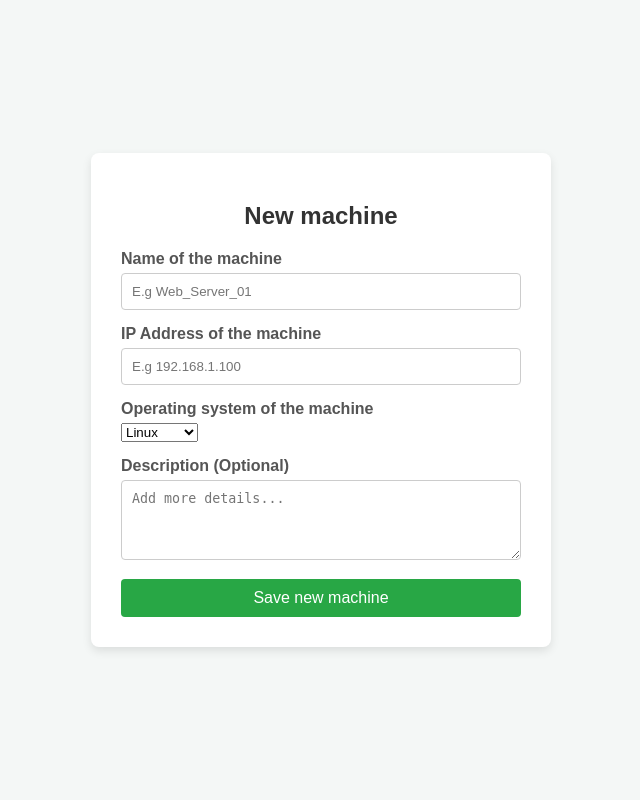
After one commit to luiiss117/maipen, a Flask app: page /machines/add in a window 1280 px wide. The commit adds this page. Shown: the whole page, without its empty margins (319-959 px from the left). Run offline with Flask 3, Linux system fonts and the light colour scheme; the visitor is signed in with stand-in values (Sample User, id 1).

Commit message:
Release v0.2.0

```diff
--- a/app.py
+++ b/app.py
@@ -1,83 +1,7 @@
-from flask import Flask, request, render_template, redirect, url_for, session, flash
-from flask_session import Session
-from argon2 import PasswordHasher
-from argon2.exceptions import VerifyMismatchError
-from os import environ
-from dotenv import load_dotenv
-import database
+from app import create_app
 
 
-
-app = Flask(__name__)
-
-load_dotenv()
-app.secret_key = environ["SECRET_KEY"] # Secret key for Session
-app.config["SESSION_PERMANENT"] = False     # Sessions expire when the browser is closed
-app.config["SESSION_TYPE"] = "filesystem"     # Store session data in files
-
-Session(app)
-
-def password_hashing(passw):
-    ph = PasswordHasher()
-    phash = ph.hash(passw)
-    is_valid = ph.verify(phash, passw)
-    needs_rehash = ph.check_needs_rehash(phash)
-    return phash
-
-# Create a function called home, that path is / and automatically redirects to /login
-@app.route('/login', methods=["GET", "POST"])
-def login():
-    ph = PasswordHasher()
-    if request.method == "POST":
-        user = request.form["username"]
-        passw = request.form["password"]
-        try:
-            if database.check_user(user) == True:
-                password_hash = database.check_passw(user)
-                ph.verify(password_hash, passw)
-                session["name"] = user
-                # Create a session for the correct user and then redirect to /dashboard (dashboard will contain the username and his machines in the page, at first, need access control regulations)
-                flash("Logged in successfully")
-                return redirect(url_for("dashboard"))
-        except VerifyMismatchError:
-                return "Invalid credentials"
-        else:
-            return "Invalid credentials"
-    return render_template("login.html")
-
-@app.route('/register', methods=['GET', 'POST'])
-def register():
-    if request.method == "POST":
-        register_username = request.form["username"]
-        register_passw = request.form["password"]
-        secured_password = password_hashing(register_passw)
-
-        # Check if the user exists in the database
-        if database.is_username_taken(register_username) == False:
-            database.add_new_user(register_username, secured_password)
-            return redirect(url_for("login"))
-        else:
-            return render_template("register.html", error=True, register_username=register_username)
-    return render_template("register.html")
-
-@app.route('/dashboard', methods=['GET', 'POST'])
-def dashboard():
-    if not session.get("name"):
-        return redirect(url_for("login"))
-
-    return render_template("dashboard.html", username=session["name"])
-
-@app.route('/logout')
-def logout():
-        session["name"] = None
-        return redirect("/")
-
-@app.route('/', methods=['GET','POST'])
-def index():
-    if request.method == "POST":
-        return redirect(url_for("login"))
-    return redirect(url_for("login"))
+app = create_app()
 
 if __name__ == '__main__':
-    database.init_db()
-    app.run(host='0.0.0.0', port=5000, debug=True)
+    app.run(debug=True)
--- /dev/null
+++ b/app/routes/machines.py
@@ -0,0 +1,68 @@
+from flask import request, render_template, redirect, url_for, session, flash, Blueprint, abort
+from jinja2 import TemplateNotFound
+import datetime
+import app.database
+import ipaddress
+import uuid
+
+
+t = datetime.datetime.now()
+current_t = str("%s-%s-%s %s:%s" % (t.day, t.month, t.year, t.hour, t.minute))
+
+machines_bp = Blueprint('machines', __name__, template_folder='../../templates')
+
+@machines_bp.route('/machines', methods=['GET', 'POST'])
+def my_machines():
+    if session.get("user_id"):
+        user_id = session.get("user_id")
+        machines_list = app.database.get_machine(user_id)
+        if not machines_list:
+            return render_template("mymachines.html", error_no_machines_created=True)
+        else:
+            for name in machines_list:
+                names = name[1]
+    else:
+        abort(401)
+    return render_template("mymachines.html", machines_list=machines_list)
+
+
+
+@machines_bp.route('/machines/add', methods=['GET', 'POST'])
+def new_machine():
+    if session.get("user_id"):
+        if request.method == "POST":
+            register_machine_name = request.form["name"]
+            register_machine_ip = request.form["ip"]
+            register_machine_os = request.form["os"]
+            register_machine_description = request.form["description"]
+            register_machine_uid = str(uuid.uuid4())
+            creation_date = current_t
+            update_date = current_t
+            user_id = session.get("user_id")
+            try:
+                ipaddress.ip_address(register_machine_ip)
+            except ValueError:
+                return render_template("add_machine.html", ip_error=True)
+            if not app.database.check_machine(user_id,register_machine_name):
+                app.database.add_new_machine(user_id,register_machine_name,register_machine_ip,register_machine_os,register_machine_description,creation_date,update_date,register_machine_uid)
+                flash("Machine created successfully")
+                success=True
+                return redirect(url_for("machines.my_machines"))
+            else:
+                return render_template("add_machine.html", already_exists=True)
+    else:
+        abort(401)
+    return render_template("add_machine.html")
+
+@machines_bp.route('/machines/<machine_uuid>', methods=['GET', 'POST'])
+def machine_info(machine_uuid):
+    if session.get("user_id"):
+        user_id = session.get("user_id")
+        m_data = app.database.get_machine_by_ids(user_id, machine_uuid)
+        machine_name = m_data[1]
+        machine_ip = m_data[2]
+        machine_os = m_data[3]
+        machine_creation_date = m_data[4]
+    else:
+        abort(401)
+    return render_template("machine_info.html", machine_name=machine_name, machine_ip=machine_ip, machine_os=machine_os, machine_creation_date=machine_creation_date)
--- a/requirements.txt
+++ b/requirements.txt
@@ -1,6 +1,5 @@
 flask
-requests
-render_template
 flask_session
 argon2-cffi
 dotenv
+python-dotenv
--- /dev/null
+++ b/templates/add_machine.html
@@ -0,0 +1,104 @@
+<!DOCTYPE html>
+<html lang="en">
+<head>
+    <meta charset="UTF-8">
+    <meta name="viewport" content="width=device-width, initial-scale=1.0">
+    <title>New machine</title>
+    <style>
+        body {
+            font-family: Arial, sans-serif;
+            background-color: #f4f7f6;
+            display: flex;
+            justify-content: center;
+            align-items: center;
+            height: 100vh;
+            margin: 0;
+        }
+        .form-container {
+            background-color: white;
+            padding: 30px;
+            border-radius: 8px;
+            box-shadow: 0 4px 10px rgba(0,0,0,0.1);
+            width: 400px;
+        }
+        h2 {
+            color: #333;
+            margin-bottom: 20px;
+            text-align: center;
+        }
+        .form-group {
+            margin-bottom: 15px;
+        }
+        label {
+            display: block;
+            font-weight: bold;
+            margin-bottom: 5px;
+            color: #555;
+        }
+        input, textarea {
+            width: 100%;
+            padding: 10px;
+            border: 1px solid #ccc;
+            border-radius: 4px;
+            box-sizing: border-box;
+        }
+        textarea {
+            resize: vertical;
+            height: 80px;
+        }
+        button {
+            width: 100%;
+            padding: 10px;
+            background-color: #28a745;
+            border: none;
+            border-radius: 4px;
+            color: white;
+            font-size: 16px;
+            cursor: pointer;
+        }
+        button:hover {
+            background-color: #218838;
+        }
+    </style>
+</head>
+<body>
+
+<div class="form-container">
+    <h2>New machine</h2>
+    <form method="post">
+        <div class="form-group">
+            <label for="name">Name of the machine</label>
+	    {% if already_exists == True: %}
+            <font color="#FF0000">This machine already exists.</font>
+    	    {% endif %}
+
+            <input type="text" id="name" name="name" required placeholder="E.g Web_Server_01">
+        </div>
+
+        <div class="form-group">
+            <label for="ip">IP Address of the machine</label>
+            {% if ip_error == True: %}
+            <font color="#FF0000">Invalid IP address.</font>
+    	    {% endif %}
+	    <input type="text" id="ip" name="ip" required placeholder="E.g 192.168.1.100">
+        </div>
+
+        <div class="form-group">
+            <label for="os">Operating system of the machine</label>
+	    <select name="os" id="os">
+		    <option value="Linux">Linux</option>
+		    <option value="Windows">Windows</option>
+	    </select>
+        </div>
+
+        <div class="form-group">
+            <label for="description">Description (Optional)</label>
+            <textarea id="description" name="description" placeholder="Add more details..."></textarea>
+        </div>
+
+        <button type="submit">Save new machine</button>
+    </form>
+</div>
+
+</body>
+</html>
--- a/templates/dashboard.html
+++ b/templates/dashboard.html
@@ -12,5 +12,6 @@
     {% if username %}
     	<h3> Welcome {{ username }} </h3>
     {% endif %}
+    <a href="{{url_for('auth.logout')}}">Logout</a>
 </body>
 </html>
--- a/templates/login.html
+++ b/templates/login.html
@@ -1,6 +1,9 @@
 <!DOCTYPE html>
 <html>
 <body>
+    {% if error == True: %}
+    <font color="#FF0000">Invalid credentials</font>
+    {% endif %}
     <h1>Login page</h1>
     <h3>Username:</h3>
     <form method="post">
@@ -10,6 +13,9 @@
 	<input type="password" name="password" placeholder="Enter your password" required>
 	<br><br>
 	<input type="submit" value="Log in">
+	<br><br>
+	<h4>Or</h4>
+	<a href="{{url_for('auth.register')}}">Create new account</a>
     </form>
 </body>
 </html>
```
Also changed, not shown: app/__init__.py (added, +24 -0 lines), app/database.py (added, +177 -0 lines), app/routes/__init__.py (added, +8 -0 lines), app/routes/auth.py (added, +81 -0 lines), database.py (deleted, +0 -122 lines), templates/machine_info.html (added, +22 -0 lines), templates/mymachines.html (added, +30 -0 lines), CHANGELOG.md, 1 other file. Lines whose indentation alone changed are shown as unchanged.
